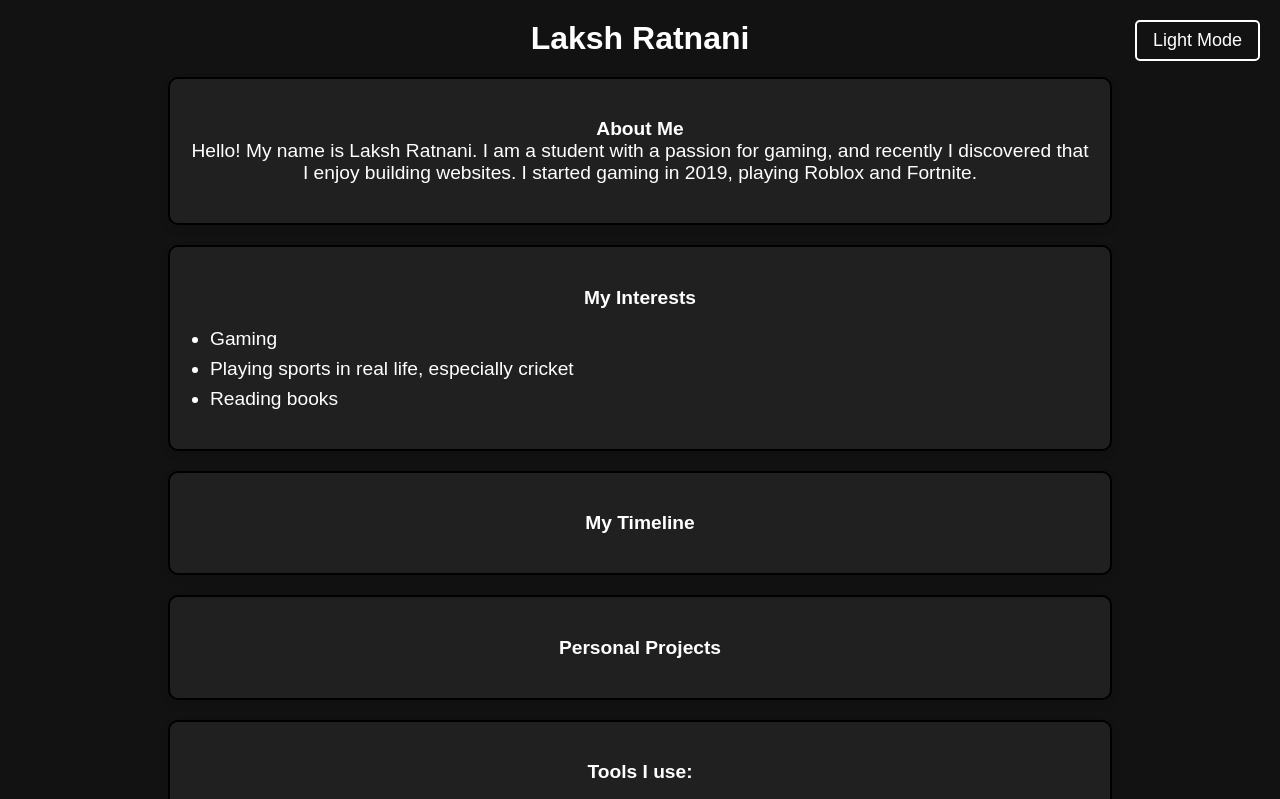
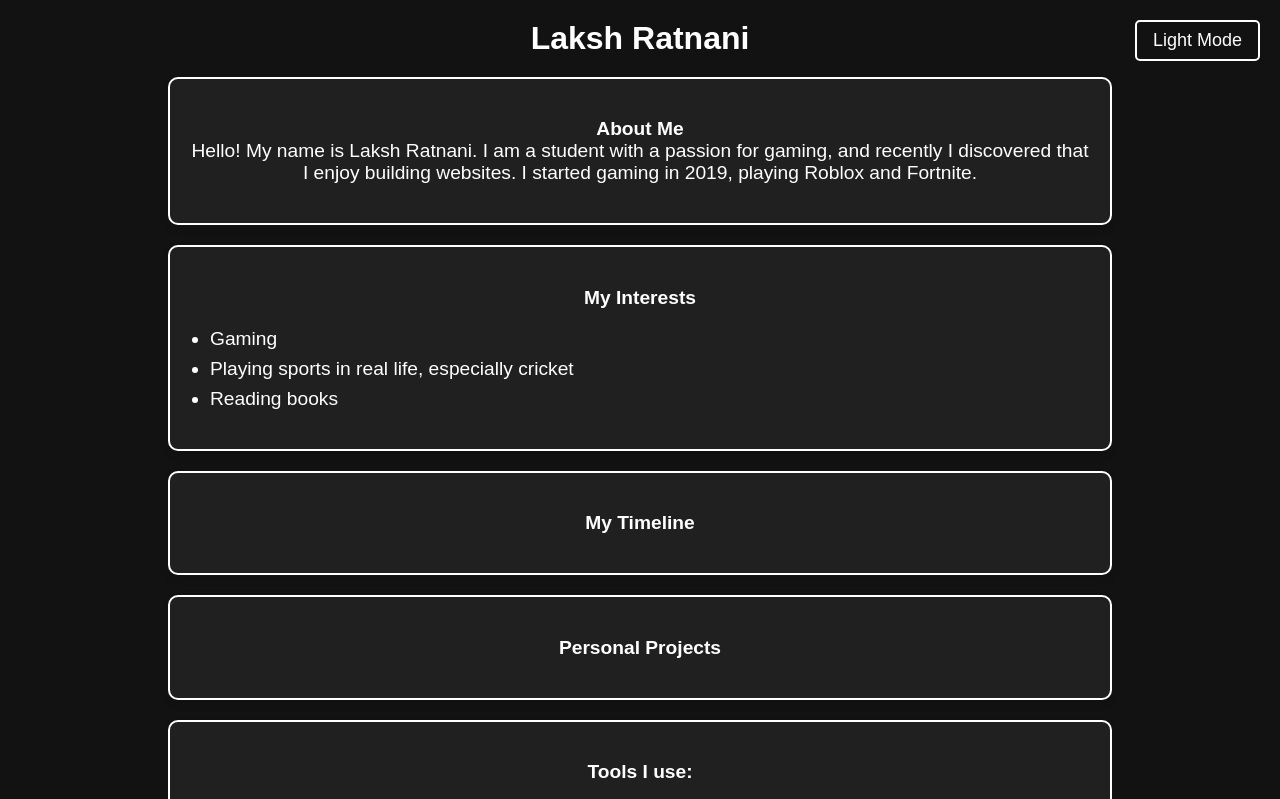
Before and after one commit to lr100537/my-website-2, a plain HTML site: page index.html in a window 1280 px wide. Both pictures are taken after a click on the button "Dark Mode". Shown: the top 799 px of the page. Drawn offline with Linux system fonts and the light colour scheme.

Commit message:
Update index.html

```diff
--- a/index.html
+++ b/index.html
@@ -37,7 +37,7 @@
       padding: 20px;
       background-color: rgba(255, 255, 255, 0.9);
       border-radius: 10px;
-      border: 2px solid black;
+      border: 2px solid white; /* Changed from black to white */
       box-shadow: 0 4px 8px rgba(0, 0, 0, 0.1);
       font-size: 1.2em;
       color: rgb(51, 51, 51);
@@ -47,6 +47,7 @@
     .dark-mode .section-box {
       background-color: rgba(34, 34, 34, 0.9);
       color: white;
+      border: 2px solid white; /* Changed from black to white */
     }
 
     ul {
```
